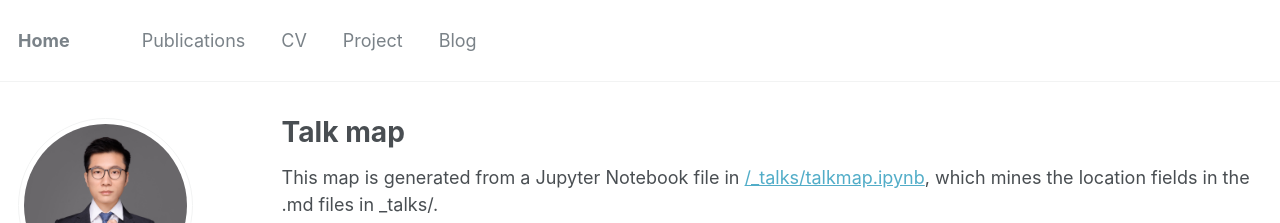
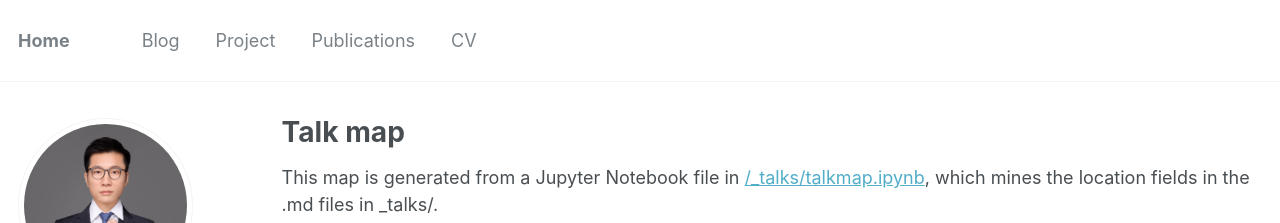
Before and after one commit to milanlx/milanlx.github.io, a Jekyll site: the page built from _pages/talkmap.html, in a window 1280 px wide and 1147 px high. Shown: the top 223 px of the window. Built offline with Jekyll 4.4.1, drawn with Linux system fonts in a browser that asks for light colours; nearby versions of some CDN libraries; part of the change alters nothing that is shown.

```diff
--- a/_data/navigation.yml
+++ b/_data/navigation.yml
@@ -1,14 +1,14 @@
-# main links links
+# main links
 main:
+
+  - title: "Blog"
+    url: /blog/
+
+  - title: "Project"
+    url: /project/
 
   - title: "Publications"
     url: /publication-test/
 
   - title: "CV"
     url: /cv/
-
-  - title: "Project"
-    url: /project/
-
-  - title: "Blog"
-    url: /blog/
```
